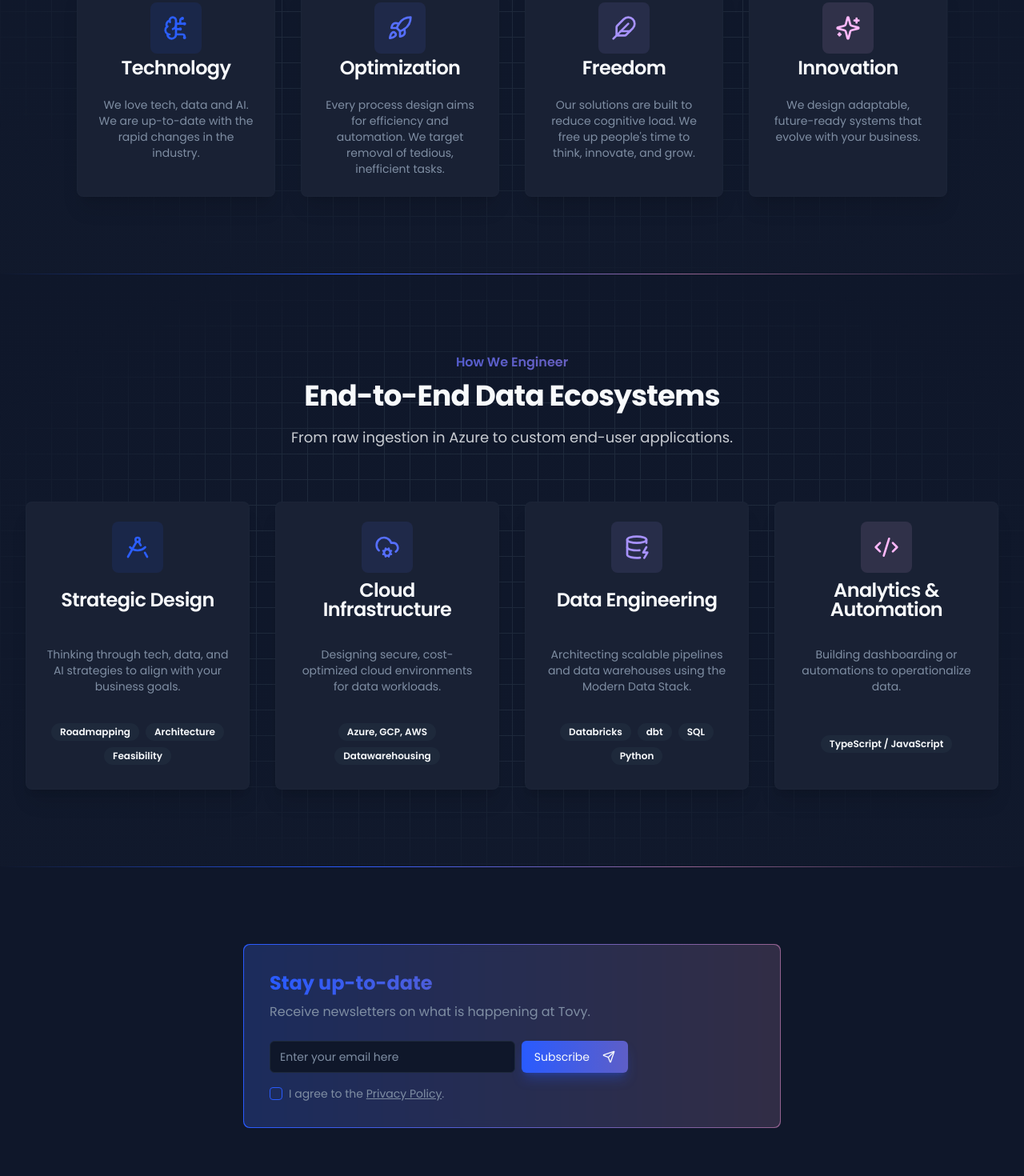
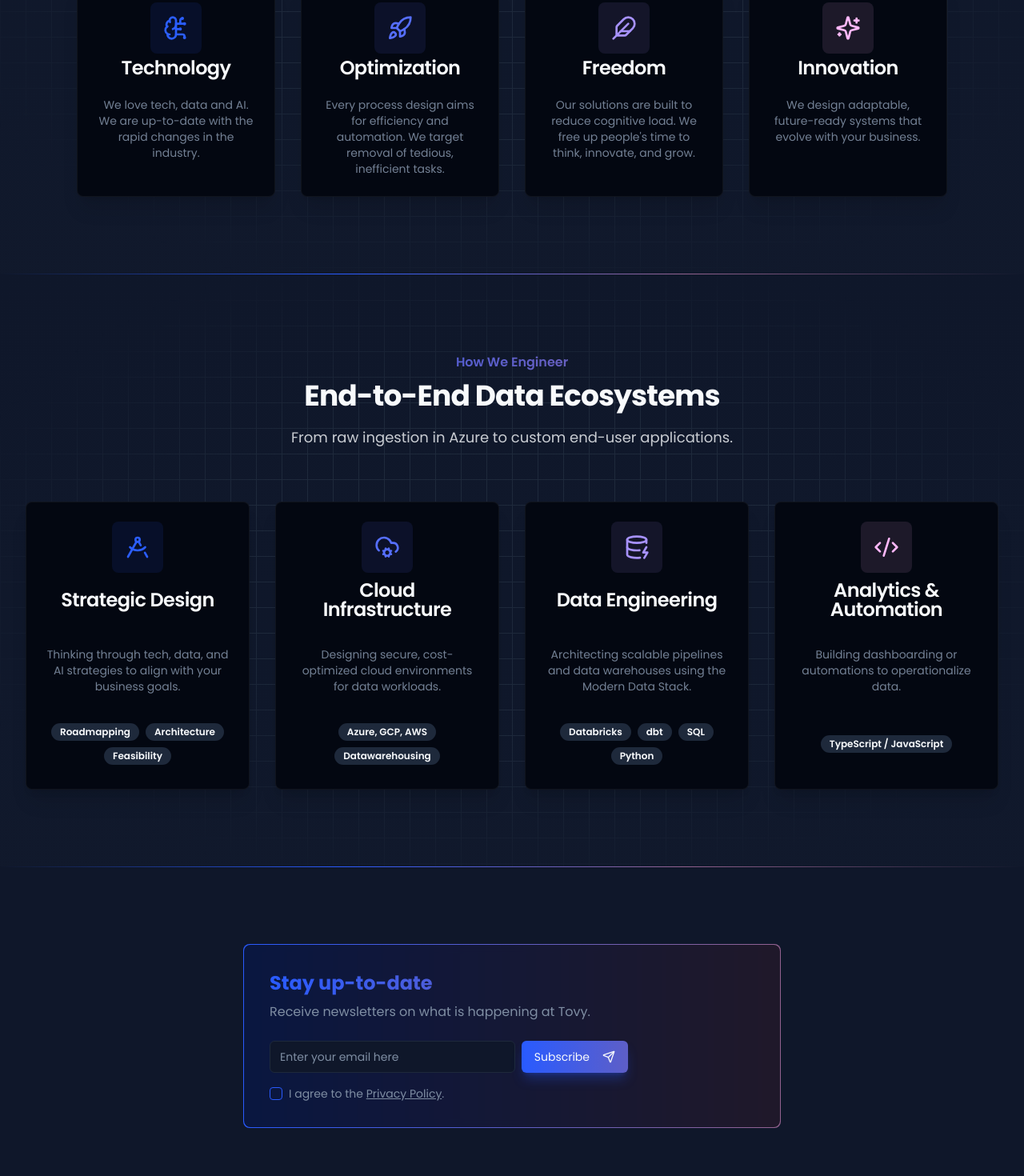
Before and after one commit to tovy-eu/tovy.eu-website, a Next.js app: page / in a window 1280 px wide. Shown: the part 1140-2610 px from the top of the page at 80% size. Built offline with nearby package versions, Linux system fonts and the light colour scheme; no server answers.

Commit message:
even darker?

```diff
--- a/src/app/globals.css
+++ b/src/app/globals.css
@@ -6,7 +6,7 @@
   :root {
     --background: 222.2 47.4% 11.2%;
     --foreground: 210 40% 98%;
-    --card: 222 35% 15%;
+    --card: 224 71% 4%;
     --card-foreground: 210 40% 98%;
     --popover: 222.2 47.4% 11.2%;
     --popover-foreground: 210 40% 98%;
@@ -34,7 +34,7 @@
   .dark {
     --background: 222.2 84% 4.9%;
     --foreground: 210 40% 98%;
-    --card: 222 35% 12%;
+    --card: 224 71% 2%;
     --card-foreground: 210 40% 98%;
     --popover: 222.2 84% 4.9%;
     --popover-foreground: 210 40% 98%;
--- a/src/components/landing/about-section.tsx
+++ b/src/components/landing/about-section.tsx
@@ -102,7 +102,7 @@ export function AboutSection() {
             {pillars.map((pillar) => (
               <Card
                 key={pillar.title}
-                className="text-center transition-all hover:shadow-lg hover:-translate-y-1 bg-card border-border/50 shadow-xl"
+                className="text-center transition-all hover:shadow-2xl hover:-translate-y-1 bg-card border-white/5 shadow-xl"
                 style={{ '--pillar-color': pillar.color, '--pillar-shadow-color': `${pillar.color}1A` } as React.CSSProperties}
               >
                 <CardHeader className="items-center">
@@ -114,7 +114,7 @@ export function AboutSection() {
                   </div>
                   <CardTitle className="mt-4">{pillar.title}</CardTitle>
                 </CardHeader>
-                <CardDescription className="p-6 pt-0">
+                <CardDescription className="p-6 pt-0 text-muted-foreground/90">
                   {pillar.description}
                 </CardDescription>
               </Card>
--- a/src/components/landing/engineering-section.tsx
+++ b/src/components/landing/engineering-section.tsx
@@ -79,7 +79,7 @@ export function EngineeringSection() {
           {serviceLines.map((service, index) => (
             <ScrollReveal key={service.id} delay={`duration-${300 + index * 200}`}>
               <Card
-                className="h-full flex flex-col bg-card border-border/50 shadow-xl hover:border-primary/50 transition-all duration-300 hover:-translate-y-1 text-center"
+                className="h-full flex flex-col bg-card border-white/5 shadow-xl hover:border-primary/50 transition-all duration-300 hover:-translate-y-1 text-center"
                 style={{ '--pillar-color': service.color, '--pillar-shadow-color': `${service.color}1A` } as React.CSSProperties}
               >
                 <CardHeader className="items-center">
@@ -91,7 +91,7 @@ export function EngineeringSection() {
                   </div>
                   <CardTitle className="mt-4 min-h-[3.5rem] flex items-center justify-center">{service.title}</CardTitle>
                 </CardHeader>
-                <CardDescription className="p-6 pt-0 flex-grow h-24 flex items-center justify-center">
+                <CardDescription className="p-6 pt-0 flex-grow h-24 flex items-center justify-center text-muted-foreground/90">
                   {service.description}
                 </CardDescription>
                 <CardContent className="flex flex-col justify-center items-center min-h-[5.5rem]">
```
